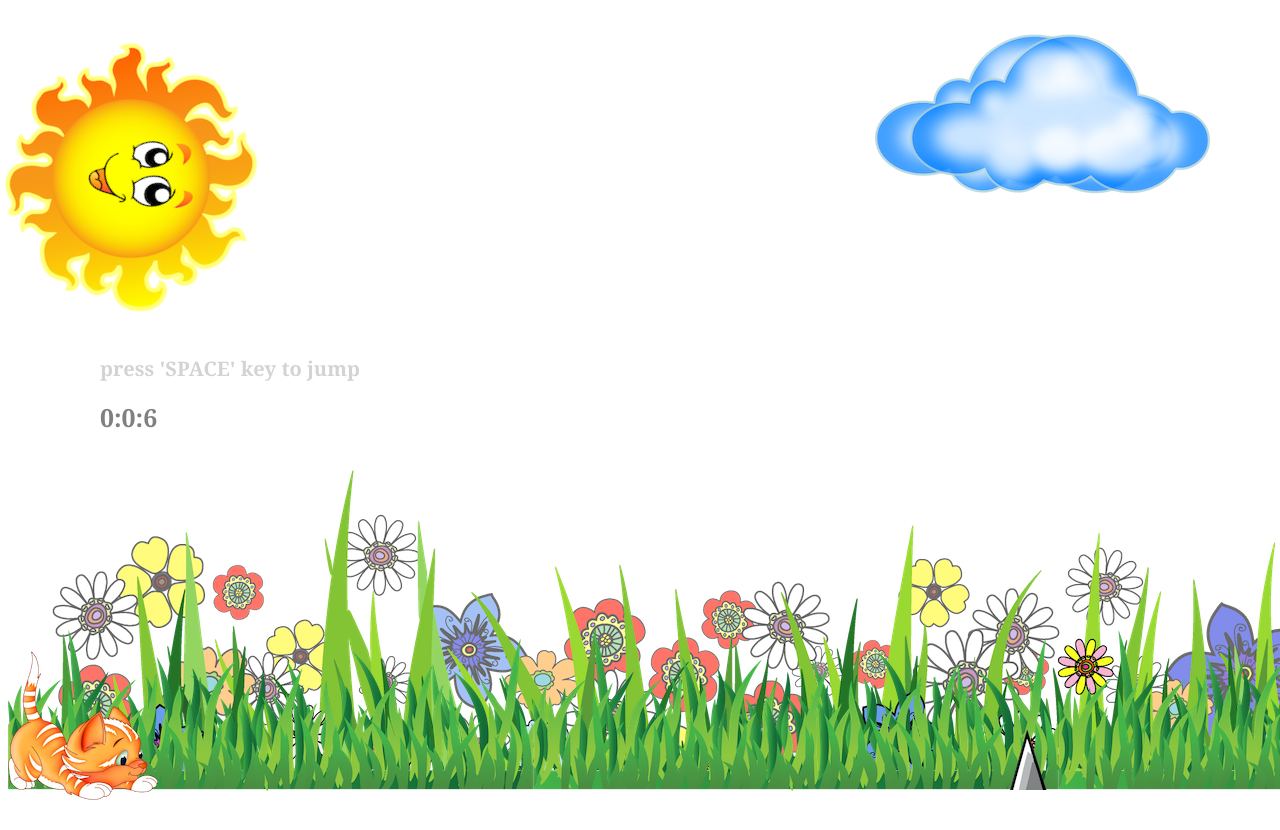
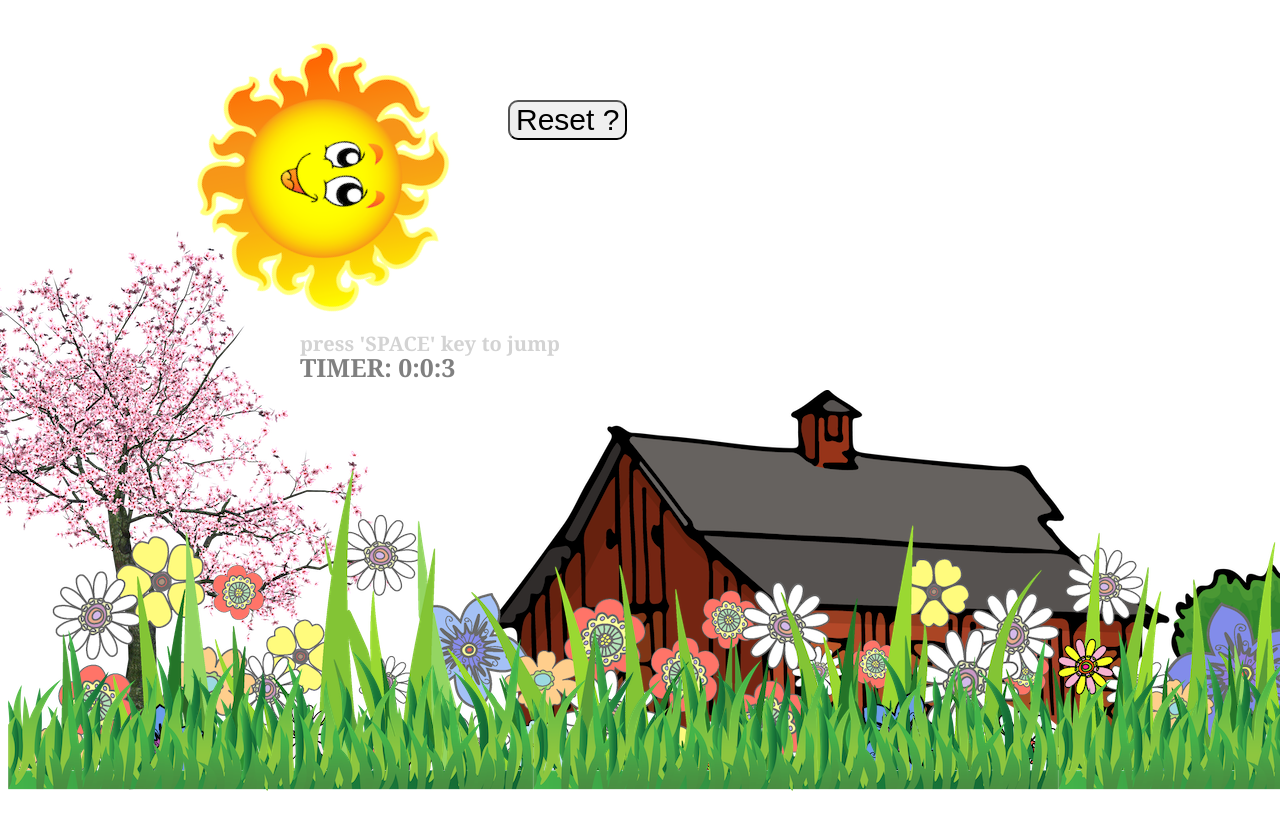
Before and after one commit to philipyap/Cat-Obstacle-Game, a plain HTML site: page index.html in a window 1280 px wide. Shown: the top 830 px of the page. Drawn offline with Linux system fonts and the light colour scheme.

Commit message:
[P1]added imgs and function

```diff
--- a/app.js
+++ b/app.js
@@ -10,7 +10,6 @@ document.addEventListener('DOMContentLoaded', () =>{
     let gravity = 0.9
     let gameOver = false
     let position = 0;// the position space that cat moving upward
-
     let timerId = setInterval(countTimer, 1000) //  called by setInterval function every second
     let totalSeconds = 0;
 
@@ -20,7 +19,7 @@ document.addEventListener('DOMContentLoaded', () =>{
             let hour = Math.floor(totalSeconds / 3600) // count hour
             let minute = Math.floor((totalSeconds- hour * 3600) / 60); //count minute: substruct hours secounds from total seconds
             let seconds = totalSeconds-(hour*3600 + minute*60); // count seconds: substruct hours and minutes seconds from total seconds
-            timer.innerHTML = hour + ":" + minute + ":" + seconds; //add the result in a div called 'timer'
+            timer.innerHTML = "TIMER: " + hour + ":" + minute + ":" + seconds; //add the result in a div called 'timer'
         }
         else{
             clearInterval(timerId);
@@ -28,9 +27,7 @@ document.addEventListener('DOMContentLoaded', () =>{
     }
     countTimer()
 
-
     function pressed(e){
-
         if(e.keyCode === 32) {
             if (!jumping){
                 jumping = true;
@@ -48,28 +45,24 @@ document.addEventListener('DOMContentLoaded', () =>{
     document.addEventListener('keyup', pressed) // keyup= when the key is released on the keyboard
 
     function jump() {
-
         let count = 0
         let timerId = setInterval(function(){
-        //move down
-
-            if (count === 20){ //how long it takes to the jump
+            //move down
+            if (count === 30){ //the count between the jump
                 clearInterval(timerId)
                 //to stop the up fuctionality
-            // console.log('down')
-
+                // console.log('down')
                 let downTimerId = setInterval(function (){
                     if (count === 0){
                         clearInterval(downTimerId)
                         // stop the item sink down
                         jumping = false; // only jump when its on the ground
                     }
-                    position = position - 5;
+                    position = position - 2; // how low it drops
                     count --
                     position = position * gravity;
-
                     cat.style.bottom = position + 'px';
-                }, 15)
+                }, 10)// the speed when it drops down
             }
             //move up
             //console.log('up')
@@ -77,69 +70,55 @@ document.addEventListener('DOMContentLoaded', () =>{
             count ++
             position = position * gravity;
             cat.style.bottom = position + 'px';
-        }, 10) //the speed of the cat
-
+        }, 10) //the speed when it jumps
     }
 
     function allClouds (){
-        let randomTime = Math.random() * 6000 // * 5 second that obstacles come out
+        let randomTime = Math.random() * 6000 // * 6 second that cloud come out
         let skyPosition = 1500; // come from page
         const sky = document.createElement('div')
         if(!gameOver)sky.classList.add('sky')
         grid.appendChild(sky)
         sky.style.left = skyPosition + 'px';
-
-
         let timerId = setInterval(function(){
             if(gameOver){
                 clearInterval(timerId)
             }
             else{
-
-                skyPosition = skyPosition - 5;
+                skyPosition = skyPosition - 3; // speed of the cloud
                 sky.style.left = skyPosition + 'px';
             }
-        }, 40)//set the cloud running
+        }, 30)//set the multiple clouds running speed
             if(!gameOver)setTimeout(allClouds, randomTime)
-
-
-} allClouds()
-
+    } allClouds()
 
     function allObstacles (){
-        //reset.style.opacity= 0;
-        //cat.style.opacity=1;
-        let randomTime = Math.random() * 6000 // * 6 second that obstacles come out
+        let randomTime = Math.random() * 4000 // * 7 second that obstacles come out
         let obstaclePosition = 1500; // come from page
         const obstacle = document.createElement('div')
         if (!gameOver) obstacle.classList.add('obstacle')
         grid.appendChild(obstacle)
         obstacle.style.left = obstaclePosition + 'px';
 
-
         //set the obstacle running
         let timerId = setInterval(function(){
-            if (obstaclePosition > 0 && obstaclePosition < 60 && position < 60)  {
+            if (obstaclePosition > 0 && obstaclePosition < 100 && position < 100)  {
                 clearInterval(timerId);
                 gameOver = true;
                 reset.style.opacity= 1;
-                //cat.style.opacity=1;
-                //obstacle.style.opacity=0;
                 while (grid.firstChild) { // remove all the grid children
                 grid.removeChild(grid.lastChild)}
-                //document.querySelectorAll('.obstacle')
             }
             else{
-
-            obstaclePosition = obstaclePosition - 1; //speed of obstacle
+            obstaclePosition = obstaclePosition - 15; // speed of the obstacles
             obstacle.style.left = obstaclePosition + 'px';
             }
-        }, 10)
+        }, 30)
           if (!gameOver)setTimeout(allObstacles, randomTime)//obstacles come out in random time
     }
     allObstacles()
 
-        reset.addEventListener('click', function(){
+    reset.addEventListener('click', function(){
         location.reload()
     })
 })
--- a/index.html
+++ b/index.html
@@ -9,6 +9,8 @@
 <body>
     <div class="text">press 'SPACE' key to jump</div>
     <div id="timer"></div>
+    <div id="house"></div>
+    <div id="tree"></div>
     <div id="flower"></div>
     <div id="background"></div>
     <div id="sun"></div>
--- a/style.css
+++ b/style.css
@@ -37,8 +37,28 @@
     font-weight: bold;
     display: flex;
     position: absolute;
-    top: 355px;
-    left: 100px;
+    top: 330px;
+    left: 300px;
+}
+
+#tree{
+    width: 500px;
+    height: 559px;
+    position: absolute;
+    display: flex;
+    left: -100px;
+    bottom: 10px;
+    background-image: url(image/cherry\ blossom.png);
+}
+
+#house{
+    width: 800px;
+    height: 350px;
+    position: absolute;
+    display: flex;
+    bottom: 60px;
+    right: -15px;
+    background-image: url(image/house.png);
 }
 
 
@@ -49,14 +69,15 @@
     font-weight: bold;
     display: flex;
     position: absolute;
-    top: 400px;
-    left: 100px;
+    top: 350px;
+    left: 300px;
 }
 
 #sun {
     width: 250px ;
     height: 253px;
     top: 50px;
+    left: 200px;
     position: absolute;
     display: flex;
     background-image: url(image/sun.png);
```
Also changed, not shown: image/cherry blossom.png (added), image/house.png (added).
